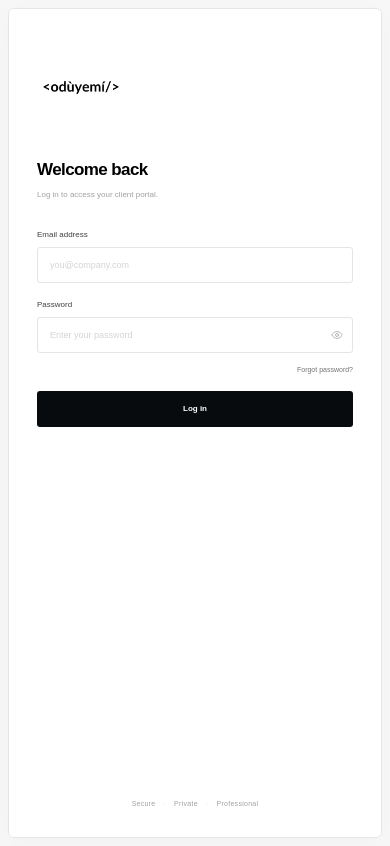
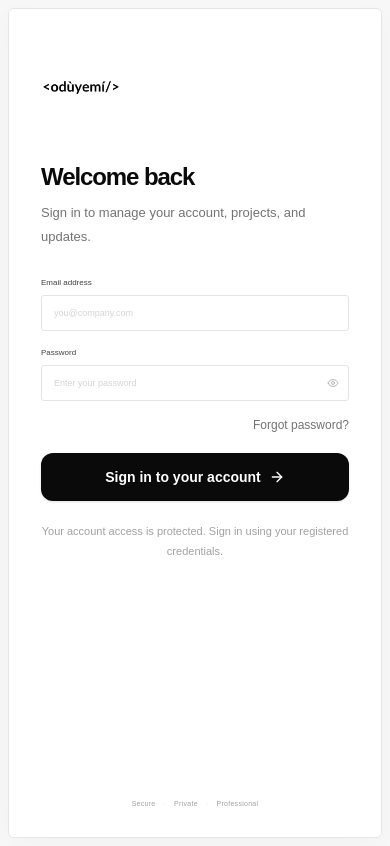
Before and after one commit to oduyemi/landing, a Next.js app: page /login in a window 390 px wide. Built offline with nearby package versions, Linux system fonts and the light colour scheme; no server answers.

Commit message:
Login edified

```diff
--- a/src/app/layout.tsx
+++ b/src/app/layout.tsx
@@ -1,87 +1,61 @@
+import type { Metadata, Viewport } from "next";
+import type { ReactNode } from "react";
 import "./globals.css";
-import Head from "next/head";
 import AppLayout from "@/components/layouts/AppLayout";
 import ErrorBoundary from "@/components/ErrorBoundary";
 import { AuthProvider } from "@/context/AuthContext";
 
+export const metadata: Metadata = {
+  title: "Project Portal | Òduyémi",
+  description: "Track project milestones in real time",
+  icons: {
+    icon: [
+      { url: "/favicon.ico" },
+      {
+        url: "/favicon-16x16.png",
+        sizes: "16x16",
+        type: "image/png",
+      },
+      {
+        url: "/favicon-32x32.png",
+        sizes: "32x32",
+        type: "image/png",
+      },
+      {
+        url: "/logo192.png",
+        sizes: "192x192",
+        type: "image/png",
+      },
+      {
+        url: "/android-chrome-512x512.png",
+        sizes: "512x512",
+        type: "image/png",
+      },
+    ],
+    apple: "/apple-touch-icon.png",
+  },
+  manifest: "/site.webmanifest",
+};
+
+export const viewport: Viewport = {
+  width: "device-width",
+  initialScale: 1,
+};
+
 export default function RootLayout({
   children,
 }: Readonly<{
-  children: React.ReactNode;
+  children: ReactNode;
 }>) {
   return (
-    <>
-      <html lang="en">
-        <Head>
-          <title>Project Portal | Òduyémi</title>
-
-          <meta
-            name="description"
-            content="Track project milestones in real time"
-          />
-
-          <meta
-            name="viewport"
-            content="width=device-width, initial-scale=1"
-          />
-
-          {/* Favicon & Icons */}
-          <link
-            rel="icon"
-            type="image/png"
-            sizes="16x16"
-            href="/favicon-16x16.png"
-          />
-
-          <link
-            rel="icon"
-            type="image/png"
-            sizes="32x32"
-            href="/favicon-32x32.png"
-          />
-
-          <link
-            rel="apple-touch-icon"
-            sizes="180x180"
-            href="/apple-touch-icon.png"
-          />
-
-          <link
-            rel="manifest"
-            href="/site.webmanifest"
-          />
-
-          <link
-            rel="shortcut icon"
-            href="/favicon.ico"
-          />
-
-          {/* Android Icons */}
-          <link
-            rel="icon"
-            type="image/png"
-            sizes="192x192"
-            href="/logo192.png"
-          />
-
-          <link
-            rel="icon"
-            type="image/png"
-            sizes="512x512"
-            href="/android-chrome-512x512.png"
-          />
-        </Head>
-
+    <html lang="en" suppressHydrationWarning>
       <body style={{ margin: 0, padding: 0 }}>
         <ErrorBoundary>
           <AuthProvider>
-              <AppLayout>
-                {children}
-              </AppLayout>
+            <AppLayout>{children}</AppLayout>
           </AuthProvider>
         </ErrorBoundary>
       </body>
     </html>
-    </>
   );
 }
--- a/src/components/auth/Login.tsx
+++ b/src/components/auth/Login.tsx
@@ -1,46 +1,46 @@
 "use client";
-import { motion } from "framer-motion";
+import { AnimatePresence, motion } from "framer-motion";
 import Link from "next/link";
 import { useRouter } from "next/navigation";
 import { useState } from "react";
+import { ArrowRight, CheckCircle2, LoaderCircle, ShieldCheck } from "lucide-react";
 import { useAuth } from "@/context/AuthContext";
 import { AuthBrand } from "./Brand";
 import { AuthFooter } from "./Footer";
 import { AuthInput } from "./Input";
 import { PasswordInput } from "./PasswordInput";
 
+type LoginStatus = "idle" | "loading" | "success";
+
 export const LoginForm = () => {
   const router = useRouter();
   const { login } = useAuth();
+
   const [email, setEmail] = useState("");
   const [password, setPassword] = useState("");
   const [error, setError] = useState("");
-  const [isLoading, setIsLoading] = useState(false);
+  const [status, setStatus] = useState<LoginStatus>("idle");
+
+  const isLoading = status === "loading";
+  const isSuccess = status === "success";
+  const isBusy = isLoading || isSuccess;
 
   const handleSubmit = async (
     event: React.FormEvent<HTMLFormElement>
   ) => {
     event.preventDefault();
 
-    if (isLoading) {
-      return;
-    }
+    if (isBusy) return;
 
     setError("");
-    setIsLoading(true);
+    setStatus("loading");
 
     try {
-      const result = await login(
-        email,
-        password
-      );
+      const result = await login(email.trim(), password);
 
       if (!result.success) {
-        setError(
-          result.error ||
-            "Invalid email or password."
-        );
-
+        setError(result.error || "Invalid email or password.");
+        setStatus("idle");
         return;
       }
 
@@ -48,71 +48,120 @@ export const LoginForm = () => {
         setError(
           "Login succeeded, but your account could not be loaded."
         );
-
+        setStatus("idle");
         return;
       }
 
+      let destination: string;
+
       if (result.user.role === "admin") {
-        router.replace("/admin");
+        destination = "/admin";
+      } else if (result.user.role === "user") {
+        destination = "/client";
+      } else {
+        setError(
+          "Your account has an invalid role. Please contact support."
+        );
+        setStatus("idle");
         return;
       }
 
-      if (result.user.role === "user") {
-        router.replace("/client");
-        return;
-      }
+      setStatus("success");
 
+      // Keep the success feedback visible before navigating.
+      await new Promise<void>((resolve) => {
+        window.setTimeout(resolve, 2000);
+      });
+
+      router.replace(destination);
+    } catch {
       setError(
-        "Your account has an invalid role. Please contact support."
+        "Something went wrong while signing in. Please try again."
       );
-    } finally {
-      setIsLoading(false);
+      setStatus("idle");
     }
   };
 
   return (
-    <div className="flex h-full flex-col">
+    <div className="flex min-h-full flex-col">
       <AuthBrand />
 
       <motion.div
-        initial={{
-          opacity: 0,
-          y: 10,
-        }}
-        animate={{
-          opacity: 1,
-          y: 0,
-        }}
+        initial={{ opacity: 0, y: 14 }}
+        animate={{ opacity: 1, y: 0 }}
         transition={{
-          duration: 0.55,
-          delay: 0.18,
+          duration: 0.5,
+          delay: 0.12,
           ease: [0.22, 1, 0.36, 1],
         }}
-        className="mx-auto mt-8 w-full max-w-[360px] md:mt-10"
+        className="mx-auto mt-9 w-full max-w-[380px] px-1 sm:mt-12"
       >
-        <h1 className="text-[17px] font-semibold tracking-[-0.035em] text-black">
+        {/* Heading */}
+        <div className="mb-7">
+          <h1 className="text-2xl font-semibold tracking-[-0.045em] text-neutral-950">
             Welcome back
           </h1>
 
-        <p className="mt-1.5 text-[8px] leading-[1.5] text-neutral-400">
-          Log in to access your client portal.
+          <p className="mt-2 max-w-[300px] text-[13px] leading-6 text-neutral-500">
+            Sign in to manage your account, projects, and updates.
           </p>
+        </div>
 
-        <form
-          onSubmit={handleSubmit}
-          className="mt-7 space-y-4"
+        {/* Status feedback */}
+        <AnimatePresence mode="wait">
+          {isSuccess && (
+            <motion.div
+              key="success"
+              role="status"
+              aria-live="polite"
+              initial={{ opacity: 0, y: 8, scale: 0.98 }}
+              animate={{ opacity: 1, y: 0, scale: 1 }}
+              exit={{ opacity: 0, y: -4 }}
+              transition={{ duration: 0.2 }}
+              className="mb-5 flex items-start gap-3 rounded-xl border border-emerald-200 bg-emerald-50 p-4"
             >
+              <CheckCircle2
+                size={20}
+                className="mt-0.5 shrink-0 text-emerald-600"
+              />
+
+              <div>
+                <p className="text-sm font-semibold text-emerald-900">
+                  Login successful
+                </p>
+                <p className="mt-1 text-xs leading-5 text-emerald-800">
+                  You’re signed in. Taking you to your dashboard…
+                </p>
+              </div>
+            </motion.div>
+          )}
+
+          {error && (
+            <motion.div
+              key="error"
+              role="alert"
+              initial={{ opacity: 0, y: -5 }}
+              animate={{ opacity: 1, y: 0 }}
+              exit={{ opacity: 0 }}
+              className="mb-5 rounded-xl border border-red-200 bg-red-50 px-4 py-3 text-xs leading-5 text-red-700"
+            >
+              {error}
+            </motion.div>
+          )}
+        </AnimatePresence>
+
+        {/* Login form */}
+        <form onSubmit={handleSubmit} className="space-y-5">
+          <div className="space-y-4">
             <AuthInput
               id="email"
               label="Email address"
               type="email"
               placeholder="you@company.com"
               value={email}
-            onChange={(event) =>
-              setEmail(event.target.value)
-            }
+              onChange={(event) => setEmail(event.target.value)}
               required
-            disabled={isLoading}
+              disabled={isBusy}
             />
 
             <PasswordInput
@@ -120,64 +169,59 @@ export const LoginForm = () => {
               label="Password"
               placeholder="Enter your password"
               value={password}
-            onChange={(event) =>
-              setPassword(event.target.value)
-            }
+              onChange={(event) => setPassword(event.target.value)}
               required
-            disabled={isLoading}
+              disabled={isBusy}
             />
+          </div>
 
-          <div className="-mt-1 flex justify-end">
+          <div className="flex justify-end -mt-1">
             <Link
               href="/forgot-password"
-              className="text-[7px] text-neutral-500 transition-colors hover:text-black"
+              className="text-xs font-medium text-neutral-500 transition-colors hover:text-neutral-950 focus-visible:outline-none focus-visible:ring-2 focus-visible:ring-neutral-400 focus-visible:ring-offset-2"
             >
               Forgot password?
             </Link>
           </div>
 
-          {error && (
-            <motion.div
-              initial={{
-                opacity: 0,
-                y: -4,
-              }}
-              animate={{
-                opacity: 1,
-                y: 0,
-              }}
-              className="rounded-[3px] border border-red-100 bg-red-50 px-3 py-2 text-[7px] leading-[1.5] text-red-600"
-              role="alert"
-            >
-              {error}
-            </motion.div>
-          )}
-
           <motion.button
             type="submit"
-            disabled={isLoading}
-            whileHover={
-              !isLoading
-                ? {
-                    y: -1,
-                  }
-                : undefined
-            }
-            whileTap={
-              !isLoading
-                ? {
-                    scale: 0.985,
-                  }
-                : undefined
-            }
-            className="flex h-9 w-full items-center justify-center rounded-[3px] bg-[#080b0d] text-[8px] font-semibold text-white transition-colors hover:bg-neutral-800 disabled:cursor-not-allowed disabled:opacity-60"
+            disabled={isBusy}
+            whileHover={!isBusy ? { y: -1 } : undefined}
+            whileTap={!isBusy ? { scale: 0.99 } : undefined}
+            className="group flex h-12 w-full items-center justify-center gap-2 rounded-xl bg-neutral-950 px-4 text-sm font-semibold text-white shadow-sm transition-all duration-200 hover:bg-neutral-800 hover:shadow-md focus-visible:outline-none focus-visible:ring-2 focus-visible:ring-neutral-500 focus-visible:ring-offset-2 disabled:cursor-not-allowed disabled:opacity-75"
           >
-            {isLoading ? "Signing in..." : "Log in"}
+            {isLoading ? (
+              <>
+                <LoaderCircle size={17} className="animate-spin" />
+                <span>Signing you in…</span>
+              </>
+            ) : isSuccess ? (
+              <>
+                <CheckCircle2 size={17} />
+                <span>Login successful</span>
+              </>
+            ) : (
+              <>
+                <span>Sign in to your account</span>
+                <ArrowRight
+                  size={16}
+                  className="transition-transform duration-200 group-hover:translate-x-0.5"
+                />
+              </>
+            )}
           </motion.button>
+
+          <p className="text-center text-[11px] leading-5 text-neutral-400">
+            Your account access is protected. Sign in using your registered
+            credentials.
+          </p>
         </form>
       </motion.div>
 
+      <div className="mt-auto pt-10">
         <AuthFooter />
+      </div>
     </div>
   );
 };
```
Also changed, not shown: src/app/client/(dashboard)/projects/page.tsx (+0 -11 lines). Lines whose indentation alone changed are shown as unchanged.
